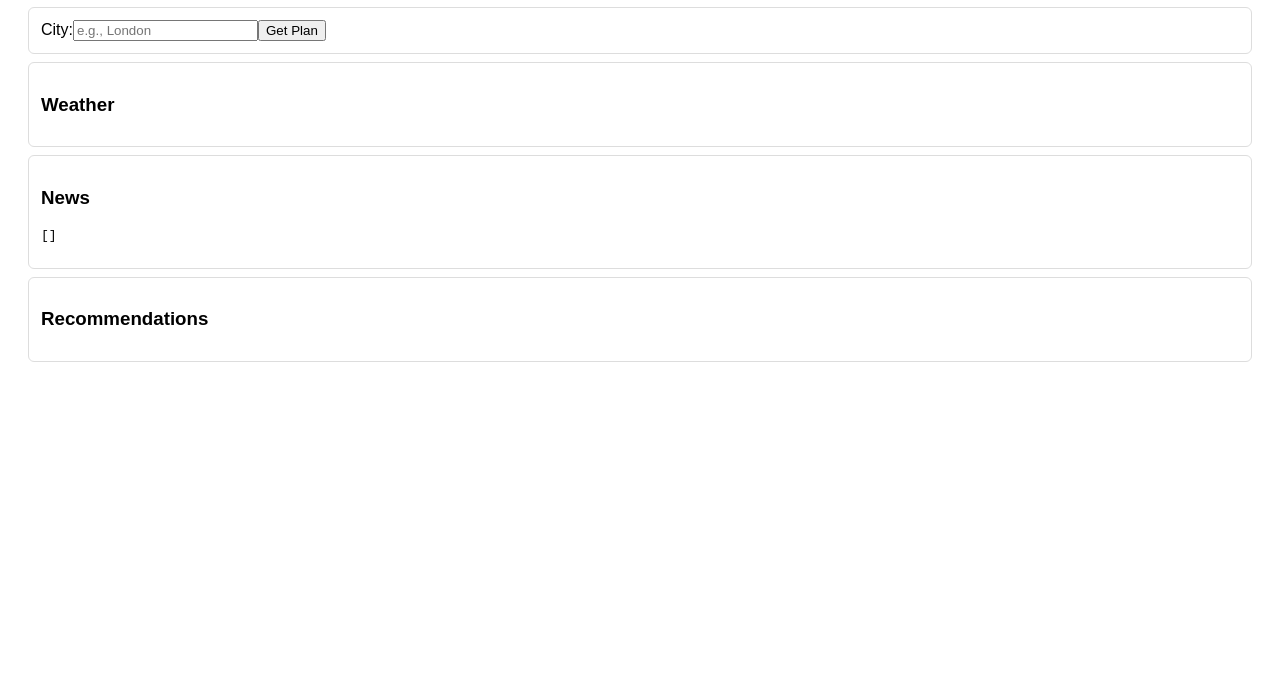
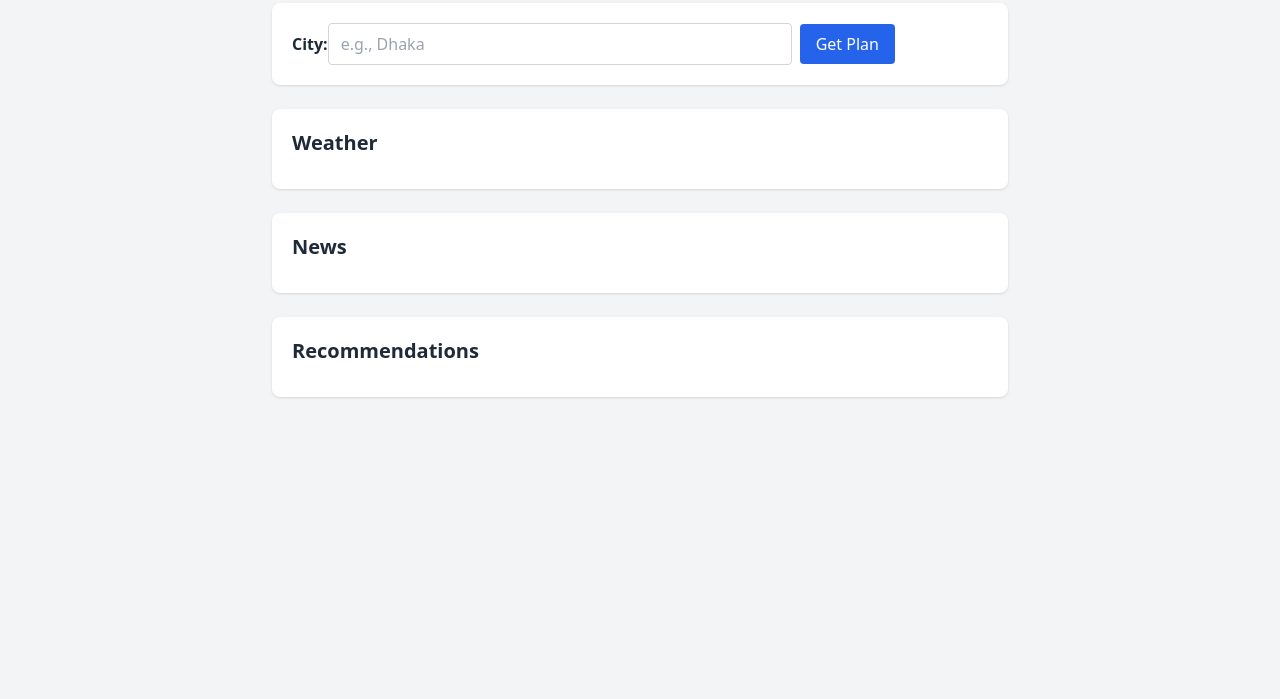
Before and after one commit to syedmahedi/Bitmascot, a plain HTML site: page frontend/index.html in a window 1280 px wide. Shown: the part 101-800 px from the top of the page. Drawn offline with nearby package versions, Linux system fonts and the light colour scheme.

Commit message:
ui modify

```diff
--- a/frontend/index.html
+++ b/frontend/index.html
@@ -2,56 +2,113 @@
 <html>
 <head>
   <meta charset="utf-8" />
-  <title>DayMate - Frontend (Vue CDN)</title>
+  <title>DayMate - Smart Daily Planner</title>
+
+  <!-- Vue 3 CDN -->
   <script src="https://unpkg.com/vue@3/dist/vue.global.prod.js"></script>
-  <style> body{font-family:Arial;padding:20px;} .card{border:1px solid #ddd;padding:12px;margin:8px 0;border-radius:6px;} pre{white-space:pre-wrap}</style>
+
+  <!-- Tailwind CSS CDN -->
+  <script src="https://cdn.tailwindcss.com"></script>
 </head>
-<body>
-<div id="app">
-  <h1>DayMate</h1>
-  <div class="card">
-    <label>City:</label>
-    <input v-model="city" placeholder="e.g., London" />
-    <button @click="fetchAll">Get Plan</button>
+
+<body class="bg-gray-100 text-gray-800">
+  <div id="app" class="max-w-3xl mx-auto py-10 px-4">
+
+    <h1 class="text-4xl font-bold mb-6 text-center">DayMate</h1>
+
+    <!-- Input Section -->
+    <div class="bg-white shadow p-5 rounded-lg mb-6">
+      <label class="font-semibold">City:</label>
+      <input
+        v-model="city"
+        placeholder="e.g., Dhaka"
+        class="border border-gray-300 px-3 py-2 rounded w-2/3"
+      />
+      <button
+        @click="fetchAll"
+        class="bg-blue-600 hover:bg-blue-700 text-white px-4 py-2 rounded ml-2"
+      >
+        Get Plan
+      </button>
     </div>
-  <div class="card">
-    <h3>Weather</h3>
-    <pre>{{ weather }}</pre>
-  </div>
-  <div class="card">
-    <h3>News</h3>
-    <pre>{{ news }}</pre>
-  </div>
-  <div class="card">
-    <h3>Recommendations</h3>
-    <pre>{{ plan.recommendations }}</pre>
+
+    <!-- Weather Section -->
+    <div class="bg-white shadow p-5 rounded-lg mb-6">
+      <h3 class="text-xl font-semibold mb-3">Weather</h3>
+
+      <div v-if="weather">
+        <p><strong>Description:</strong> {{ weather.description }}</p>
+        <p><strong>Temperature:</strong> {{ weather.temp_c }} °C</p>
+
+        <p v-if="weather.provider === 'mock'" class="text-sm text-gray-500 mt-2">
+          (Mock data shown because no API key was provided)
+        </p>
       </div>
     </div>
+
+    <!-- News Section -->
+    <div class="bg-white shadow p-5 rounded-lg mb-6">
+      <h3 class="text-xl font-semibold mb-3">News</h3>
+
+      <ul class="list-disc pl-5 space-y-2">
+        <li v-for="n in news" class="border-b pb-2">
+          <p class="font-semibold">{{ n.title }}</p>
+          <p class="text-gray-600 text-sm">{{ n.summary }}</p>
+        </li>
+      </ul>
+    </div>
+
+    <!-- Recommendations Section -->
+    <div class="bg-white shadow p-5 rounded-lg">
+      <h3 class="text-xl font-semibold mb-3">Recommendations</h3>
+
+      <ul class="list-disc pl-5 space-y-2">
+        <li v-for="r in plan.recommendations">
+          {{ r }}
+        </li>
+      </ul>
+    </div>
+
+  </div>
+
   <script>
     const { createApp } = Vue;
+
     createApp({
-  data(){ return { city:'', weather:'', news:[], plan:{}} },
-  methods:{
-    async fetchAll(){
+      data() {
+        return {
+          city: "",
+          weather: null,
+          news: [],
+          plan: { recommendations: [] }
+        };
+      },
+      methods: {
+        async fetchAll() {
           const payload = { city: this.city || null };
-      try{
-        const res = await fetch('https://bitmascot.onrender.com/plan', {
-          method:'POST',
-          headers:{'Content-Type':'application/json'},
+
+          try {
+            const res = await fetch("https://bitmascot.onrender.com/plan", {
+              method: "POST",
+              headers: { "Content-Type": "application/json" },
               body: JSON.stringify(payload)
             });
-        if(!res.ok) throw new Error('Backend error: '+res.status);
+
+            if (!res.ok) throw new Error("Backend error: " + res.status);
+
             this.plan = await res.json();
             this.weather = this.plan.weather;
             this.news = this.plan.news;
-      }catch(err){
-        this.weather = '';
+
+          } catch (err) {
+            this.weather = null;
             this.news = [];
-        this.plan = {recommendations:['Failed to fetch plan: '+err.message]};
+            this.plan = { recommendations: ["Failed to fetch plan: " + err.message] };
           }
         }
       }
-}).mount('#app');
+    }).mount("#app");
   </script>
+
 </body>
 </html>
```
Also changed, not shown: 1 other file. Lines whose indentation alone changed are shown as unchanged.
